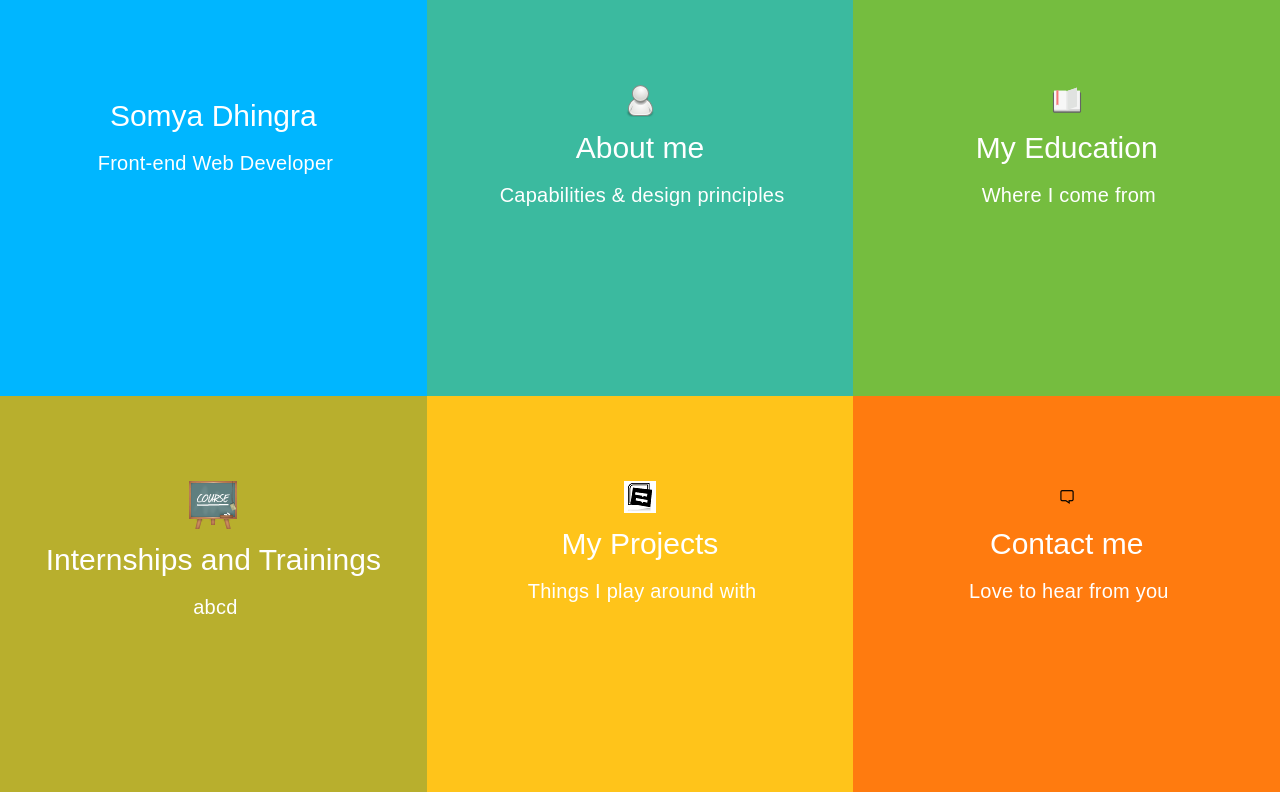
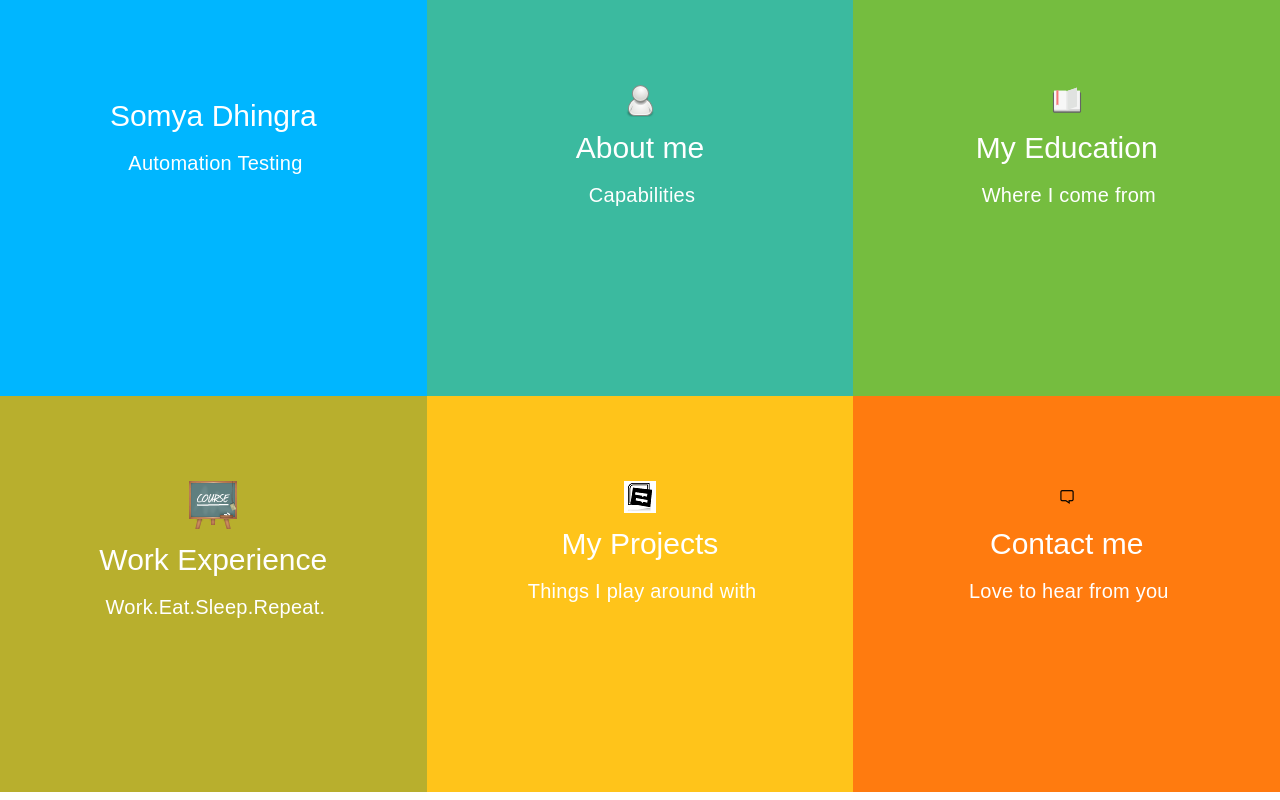
Before and after one commit to somyadh/somyadh.github.io, a plain HTML site: page index.html in a window 1280 px wide. Drawn offline with nearby package versions, Linux system fonts and the light colour scheme; a web font is replaced by a local one.

Commit message:
Update index.html

```diff
--- a/index.html
+++ b/index.html
@@ -31,7 +31,7 @@
         <a class="col_4 " id="name" target="_blank">
        <div class="lo">
         <h1>Somya Dhingra</h1>
-        <h3>Front-end Web Developer</h3>
+        <h3>Automation Testing</h3>
         </div>
         </a>
         <a class="col_4 " id="aboutme"  href="about-me.html">
@@ -40,7 +40,7 @@
 
          <h1>About me</h1>
 
-            <h3>Capabilities &amp; design principles</h3>
+            <h3>Capabilities </h3>
         </div>
         </a>
         <a class="col_4 last" id="edu" href="my-education.html">
@@ -55,8 +55,8 @@
         <a class="col_4 " id="it" href="int.html">
         <div class="lo  hover-shadow">
             <img src="images/intern.png">
-         <h1>Internships and Trainings</h1>
-            <h3>abcd</h3>
+         <h1>Work Experience</h1>
+            <h3>Work.Eat.Sleep.Repeat.</h3>
         </div>
         </a>
         <a class="col_4 " id="project" href="projects.html">
```
